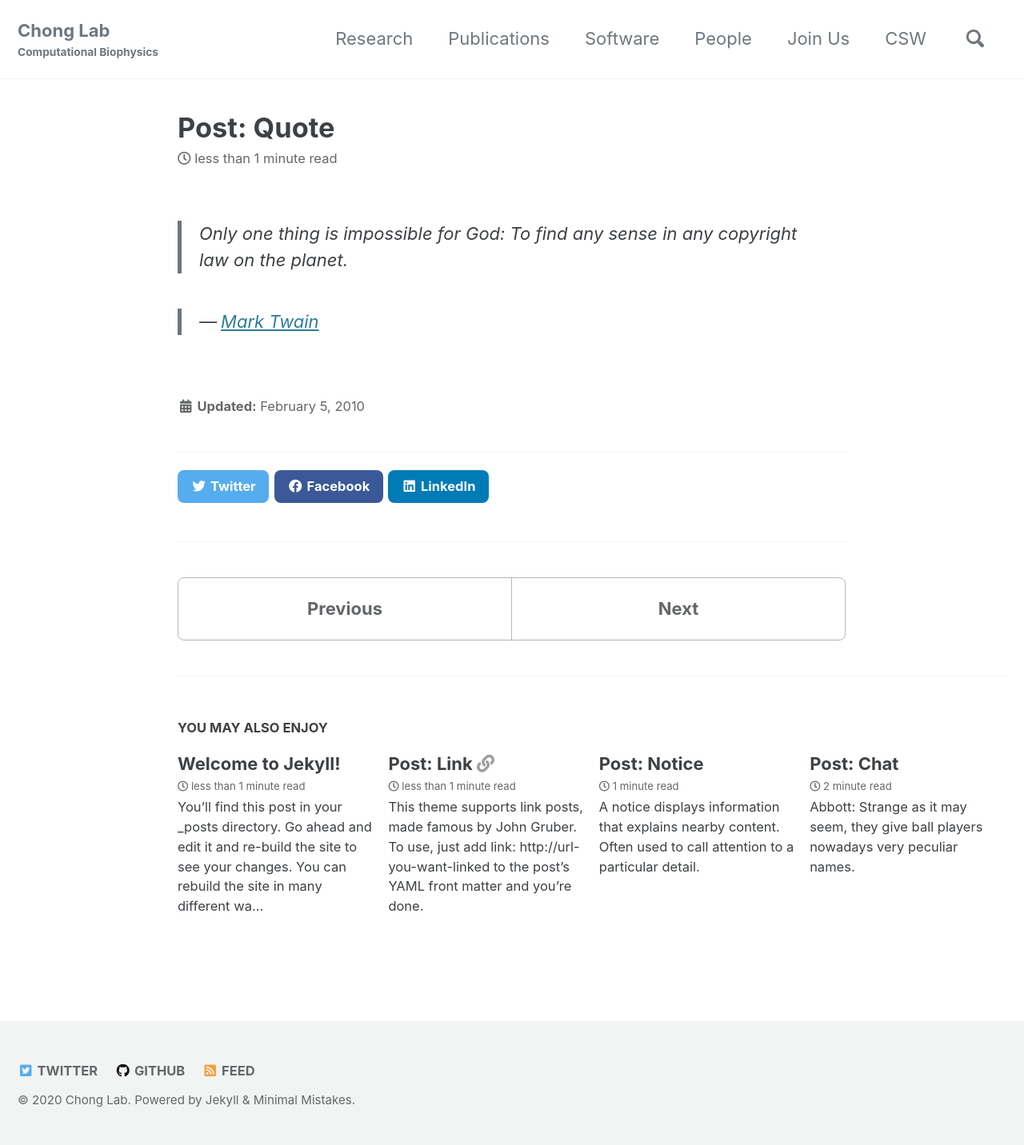
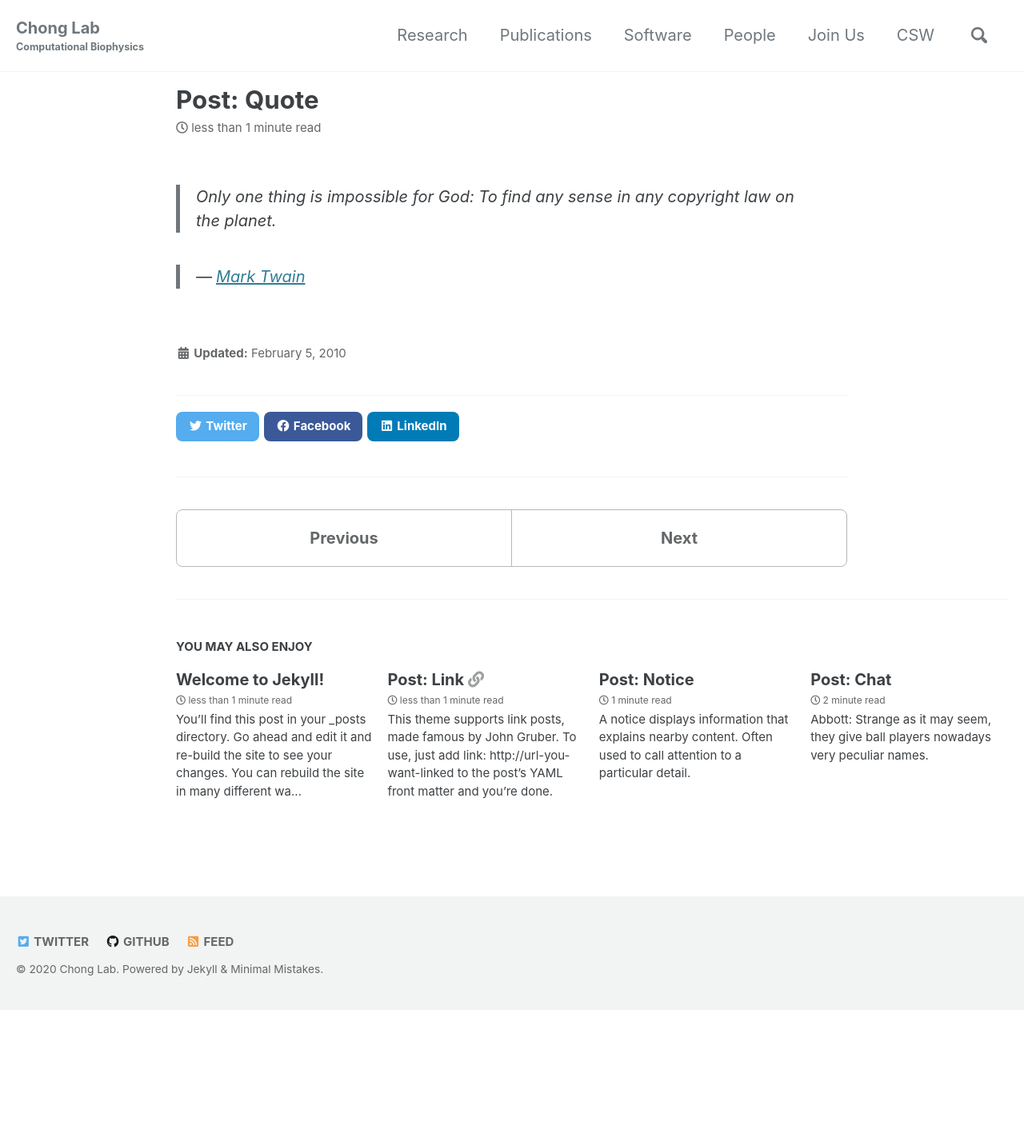
Before and after one commit to darianyang/mm-github-pages-test, a Jekyll site: the page built from _posts/2010-02-05-post-quote.md, in a window 1280 px wide. Shown: the whole page at 80% size. Built offline with Jekyll 4.4.1, drawn with Linux system fonts in a browser that asks for light colours; cached includes are drawn as plain includes; after the commit the page ends 1263 px from its top, so only the background shows below that.

Commit message:
more page width changes

```diff
--- a/_sass/minimal-mistakes/_variables.scss
+++ b/_sass/minimal-mistakes/_variables.scss
@@ -141,10 +141,10 @@
    ========================================================================== */
 
 $small: 600px !default;
-$medium: 768px !default;
-$medium-wide: 900px !default;
-$large: 1024px !default; /* 1024px default */
-$x-large: 1280px !default; /* 1280px default */
+$medium: 900px !default; /* 768px default */
+$medium-wide: 1024px !default; /* 900px default */
+$large: 1280px !default; /* 1024px default */
+$x-large: 1920px !default; /* 1280px default */
 $max-width: $x-large !default;
 
 /*
```
